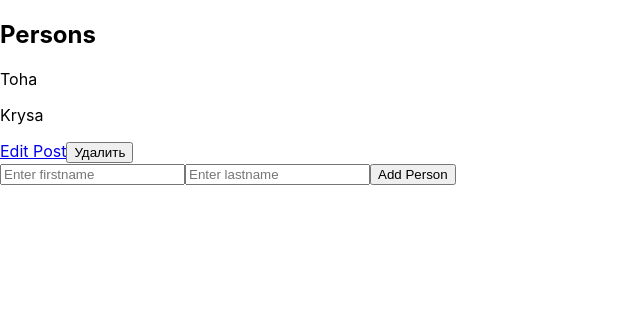
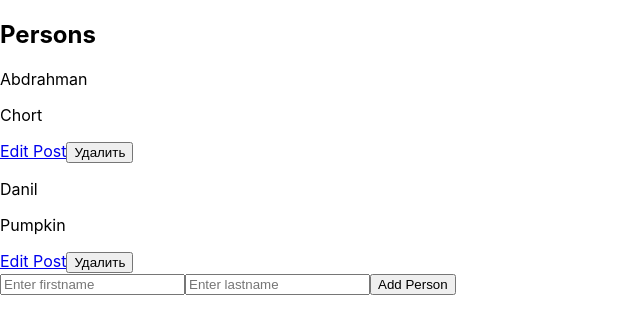
Before and after one commit to LeoDiKadyrov/tomskASU-test-task, a React (Create React App) app: page / in a window 1280 px wide. Shown: the top 334 px of the page, without its empty margins (0-640 px from the left). Built offline with nearby package versions, Linux system fonts and the light colour scheme; data requests are answered from the project's data file.

Commit message:
Исправил GET-запросы
Некорректно отправлялся запрос и не приходил список сущностей

```diff
--- a/db.json
+++ b/db.json
@@ -1,9 +1,14 @@
 {
   "persons": [
     {
-      "firstName": "Toha",
-      "lastName": "Krysa",
-      "id": 1
+      "id": 1,
+      "firstName": "Abdrahman",
+      "lastName": "Chort"
+    },
+    {
+      "id": 2,
+      "firstName": "Danil",
+      "lastName": "Pumpkin"
     }
   ]
 }
--- a/src/features/person/PersonsList.js
+++ b/src/features/person/PersonsList.js
@@ -3,6 +3,7 @@ import { useSelector, useDispatch } from 'react-redux'
 import { AddPersonForm } from './AddPersonForm.js'
 import { Link } from 'react-router-dom'
 import { selectAllPersons, fetchPersons } from './personSlice'
+import { unwrapResult } from '@reduxjs/toolkit'
 
 export const PersonsList = () => {
     const dispatch = useDispatch()
@@ -12,7 +13,7 @@ export const PersonsList = () => {
 
     useEffect(() => {
         if (personStatus === 'idle') {
-            dispatch(fetchPersons())
+            dispatch(fetchPersons()).then(unwrapResult)
         }
     }, [personStatus, dispatch])
 
@@ -27,7 +28,6 @@ export const PersonsList = () => {
             <button>Удалить</button>
        </div>
     ));
-
     return (
         <section className="posts-list">
             <h2>Persons</h2>
--- a/src/features/person/personSlice.js
+++ b/src/features/person/personSlice.js
@@ -7,9 +7,8 @@ const initialState = {
 }
 
 export const fetchPersons = createAsyncThunk('', async () => {
-  const response = await fetch("/persons"),
-    resJSON = response.json()
-    return resJSON
+  const response = await fetch("http://localhost:3000/persons");
+  return response.json()
 })
 
 export const addNewPerson = createAsyncThunk(
@@ -65,13 +64,16 @@ export const personSlice = createSlice({
     builder
       .addCase(fetchPersons.pending, (state, action) => {
         state.status = 'loading'
+        console.log("pending", action);
       })
       .addCase(fetchPersons.fulfilled, (state, action) => {
         state.status = 'succeeded'
+        console.log("fulfilled", action);
         state.persons = state.persons.concat(action.payload)
       })
       .addCase(fetchPersons.rejected, (state, action) => {
         state.status = 'failed'
+        console.log("rejected", action);
         state.error = action.error.message
       })
       .addCase(addNewPerson.fulfilled, (state, action) => {
```
Also changed, not shown: src/db.json (deleted, +0 -9 lines).
